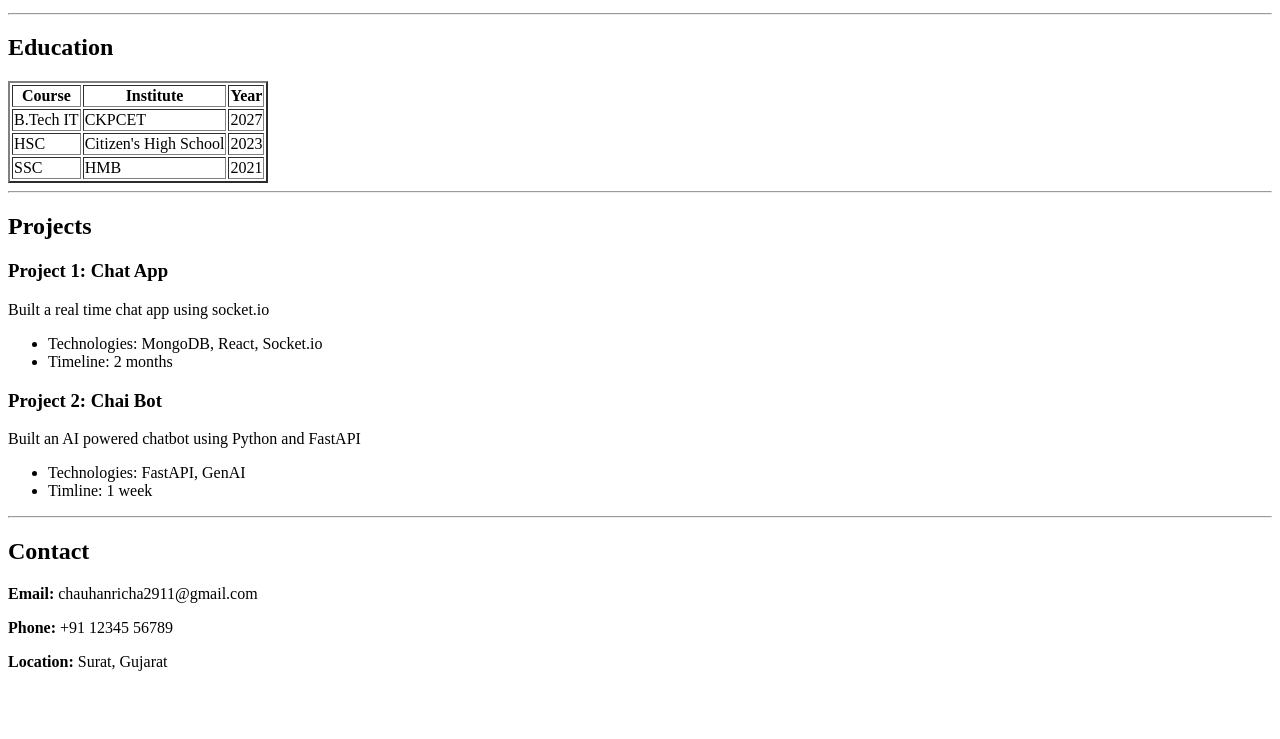
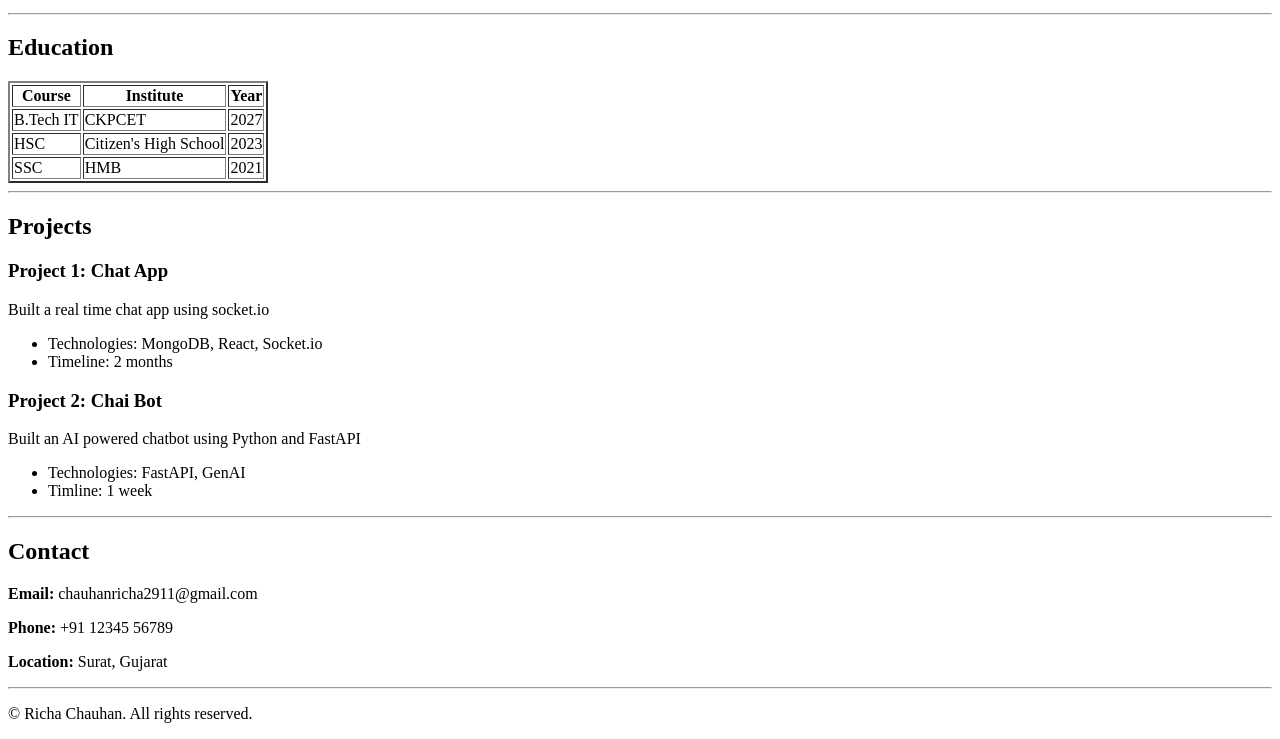
Before and after one commit to Richa-Chauhan2905/webdev-cohort-2026, a plain HTML site: page HTML_Resume_Page/index.html in a window 1280 px wide. Shown: the part 433-1172 px from the top of the page. Before the commit the page ends 1120 px from the top, so only its background shows below. Drawn offline with Linux system fonts and the light colour scheme.

Commit message:
add footer

```diff
--- a/HTML_Resume_Page/index.html
+++ b/HTML_Resume_Page/index.html
@@ -67,5 +67,9 @@
     <p><strong>Email: </strong>chauhanricha2911@gmail.com</p>
     <p><strong>Phone: </strong>+91 12345 56789</p>
     <p><strong>Location: </strong>Surat, Gujarat</p>
+    <hr>
+    <footer>
+        <p>&copy; Richa Chauhan. All rights reserved.</p>
+    </footer>
 </body>
 </html>
```
